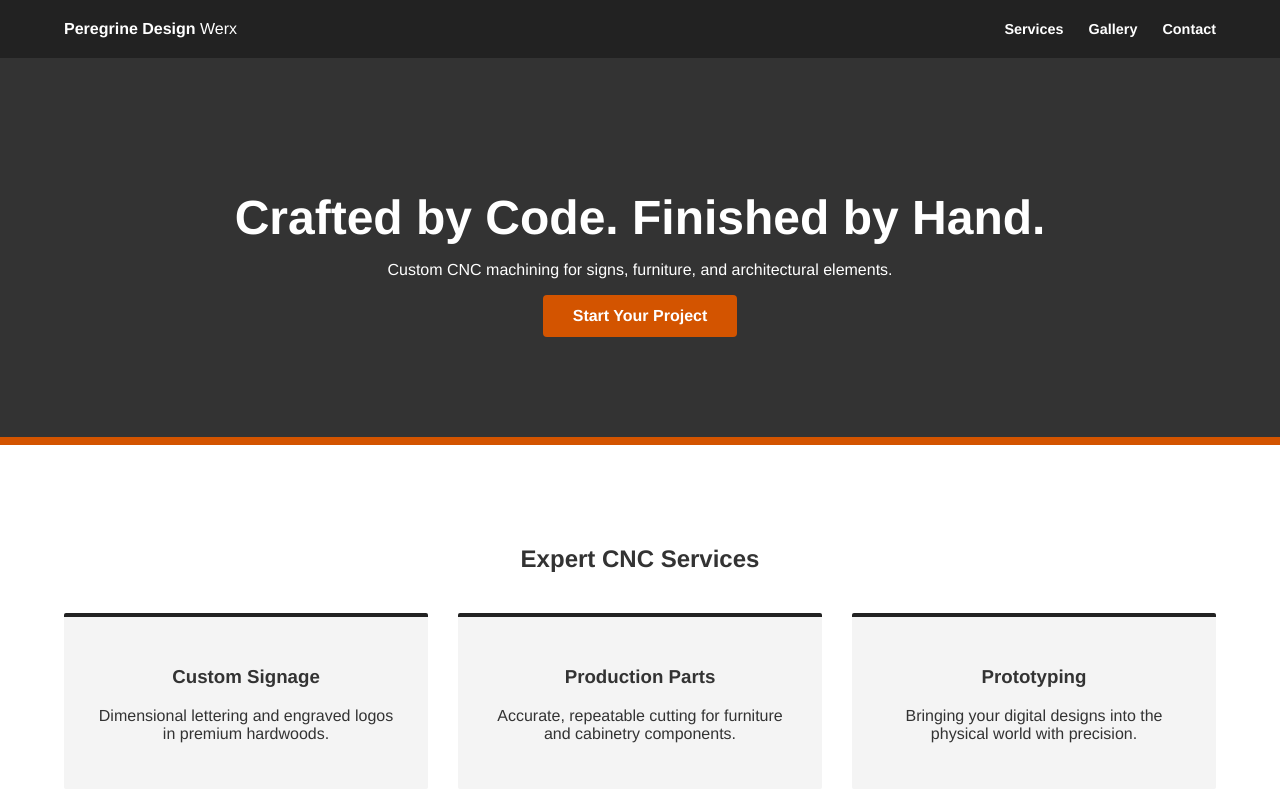
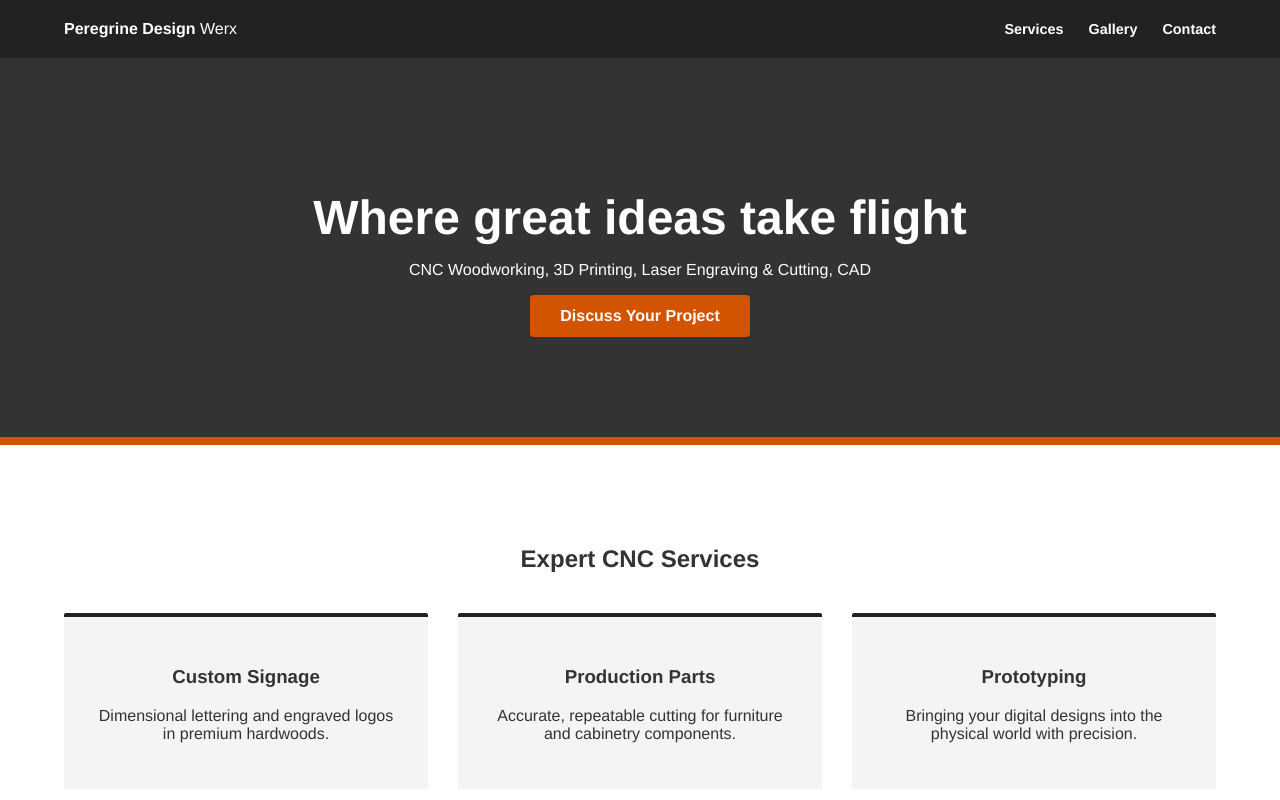
Before and after one commit to prasta1/peregrinedesignwerx, a plain HTML site: page index.html in a window 1280 px wide. Shown: the top 800 px of the page. Drawn offline with Linux system fonts and the light colour scheme.

Commit message:
Update hero section text and call-to-action

```diff
--- a/index.html
+++ b/index.html
@@ -19,9 +19,9 @@
 
     <header class="hero">
         <div class="hero-content">
-            <h1>Crafted by Code. Finished by Hand.</h1>
-            <p>Custom CNC machining for signs, furniture, and architectural elements.</p>
-            <a href="#contact" class="btn">Start Your Project</a>
+            <h1>Where great ideas take flight</h1>
+            <p>CNC Woodworking, 3D Printing, Laser Engraving & Cutting, CAD</p>
+            <a href="#contact" class="btn">Discuss Your Project</a>
         </div>
     </header>
 
```
